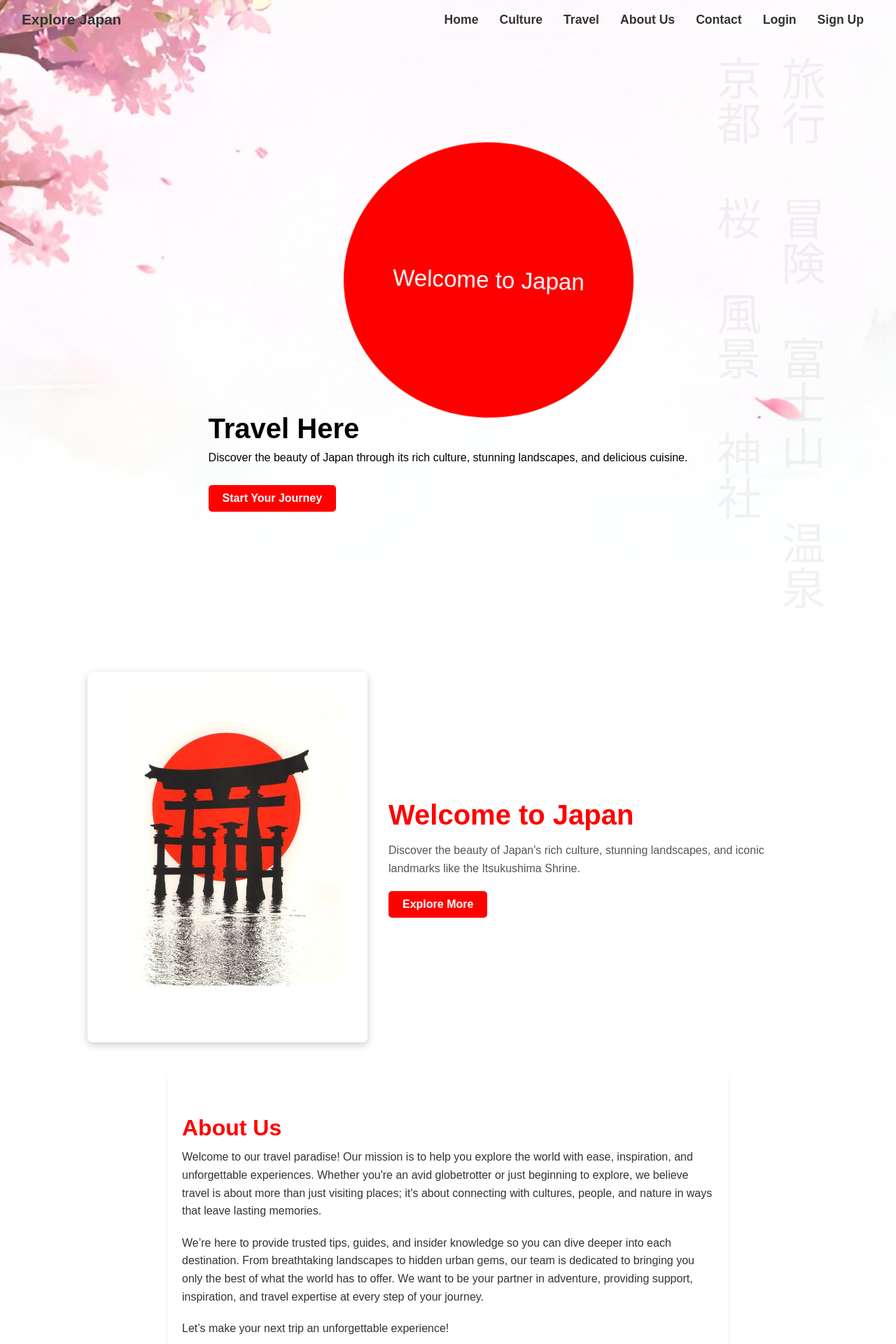
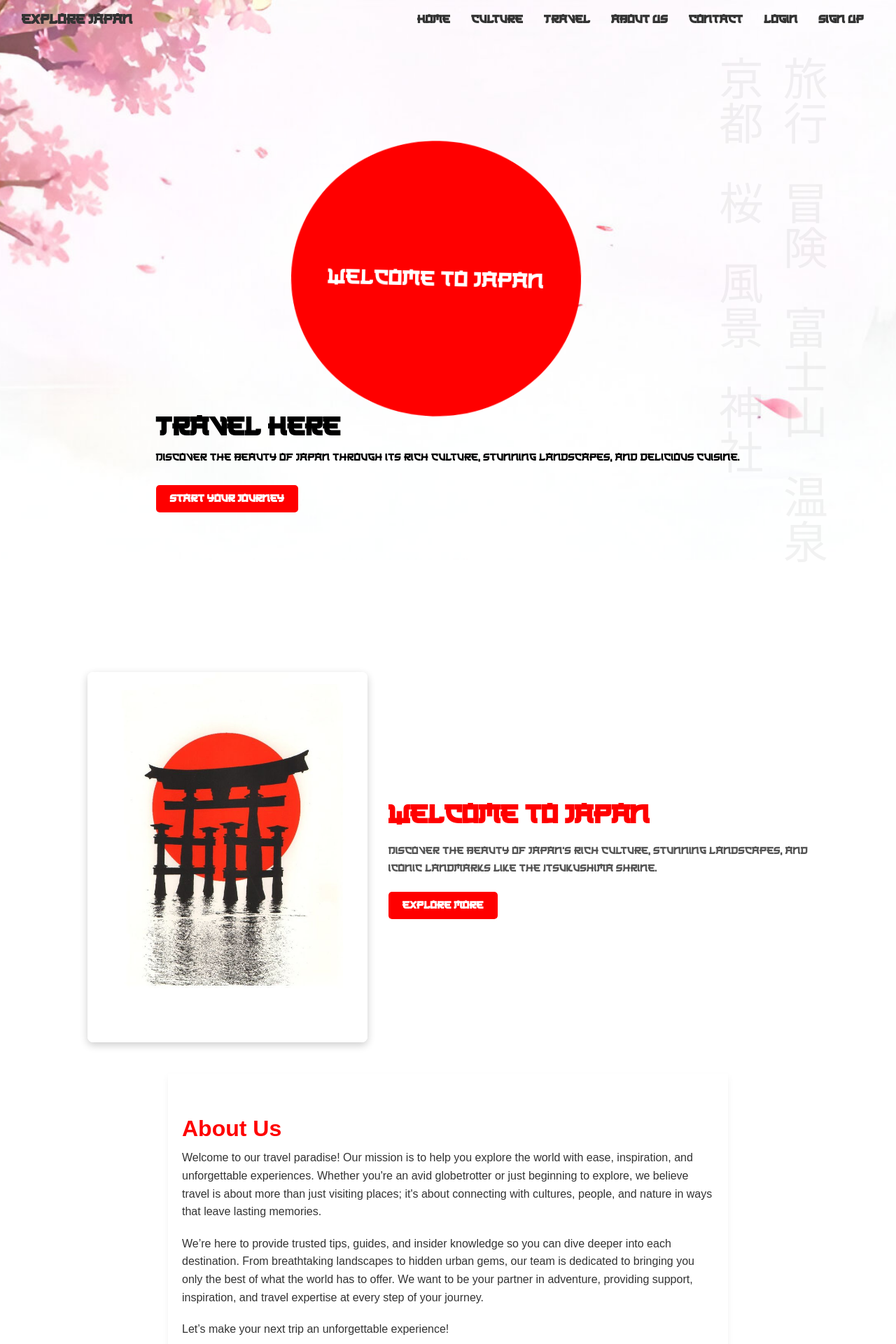
Before and after one commit to Khantzinhrin/phpProject, a PHP site: page / in a window 1280 px wide. Shown: the top 1920 px of the page at 70% size. Run offline with PHP 8.4, Linux system fonts and the light colour scheme; some web fonts are replaced.

Commit message:
New Updates

```diff
--- a/style/index.css
+++ b/style/index.css
@@ -1,7 +1,7 @@
 @font-face {
     font-family: 'Japanese 3017';
-    src: url('C/Users/User/Downloads/japanese-3017/Japanese3017.woff2') format('woff2'),
-        url('C/Users/User/Downloads/japanese-3017/Japanese3017.woff') format('woff');
+    src: url('external_libraries/Japanese3017.woff') format('woff2'),
+        url('external_libraries/Japanese3017.woff2') format('woff');
     font-weight: normal;
     font-style: normal;
     font-display: swap;
```
Also changed, not shown: external_libraries/Japanese3017.woff (added), external_libraries/Japanese3017.woff2 (added), 2 other files.
